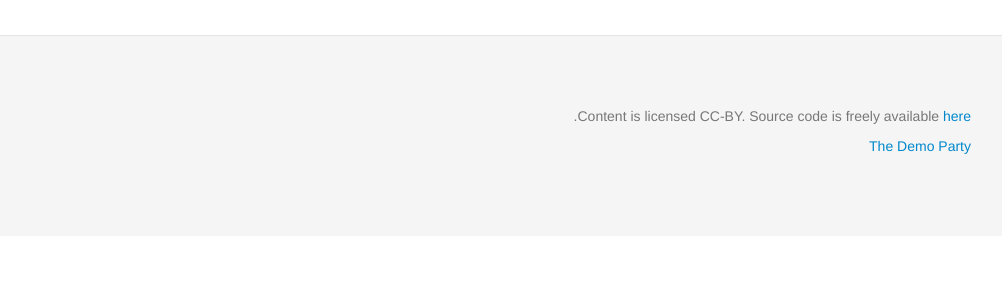
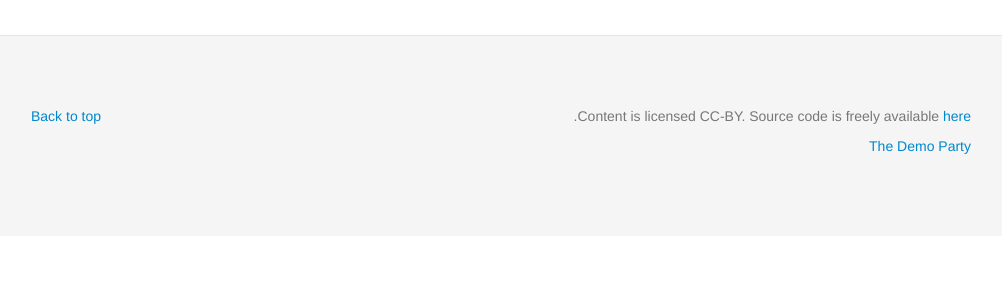
Before and after one commit to amirnissim/okqa, a Django app: template okqa/qa/templates/home.html in a window 1280 px wide. Shown: the part 485-785 px from the top of the page, without its empty margins (139-1141 px from the left). Run offline with Django 3.2, Linux system fonts and the light colour scheme; the template is opened without the code that fills it, so the values that code supplies are empty; parts of the project's set-up code (start-up, migrations or seed data) failed here and were passed over; some libraries are stand-ins or nearby versions.

Commit message:
Uncommented back to top link

```diff
--- a/okqa/templates/base.html
+++ b/okqa/templates/base.html
@@ -69,7 +69,7 @@
 
 <footer class="footer">
   <div class="container">
-    <!-- <p class="pull-right"><a href="#">{% trans "Back to top" %}</a></p> -->
+    <p class="pull-right"><a href="#">{% trans "Back to top" %}</a></p>
     <p>{% trans "Content is licensed CC-BY. Source code is freely available " %}
     <a href="http://hasadna.github.com/ok-qa/">{% trans "here"%}</a>.</p>
     <ul class="footer-links">
```
